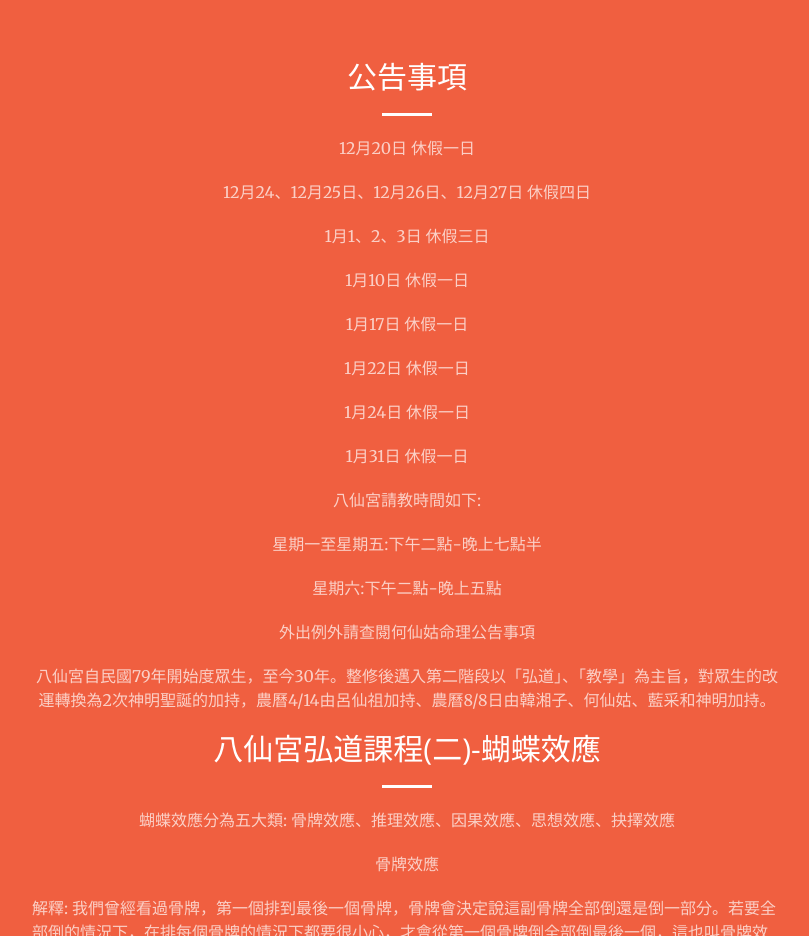
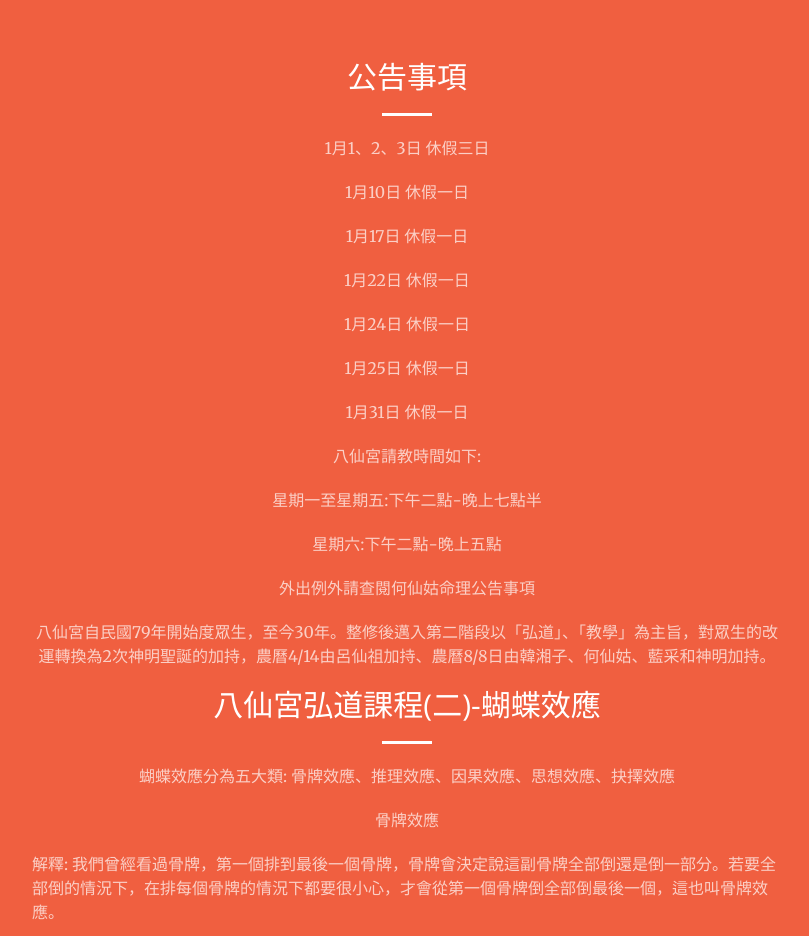
Before and after one commit to st8711000/enterprise-website, a website: page index.html in a window 1280 px wide. Shown: the part 840-1776 px from the top of the page, without its empty margins (233-1042 px from the left). Drawn offline with nearby package versions, Linux system fonts and the light colour scheme.

Commit message:
Update index.html

```diff
--- a/index.html
+++ b/index.html
@@ -88,13 +88,12 @@
                 <div class="col-lg-8 col-lg-offset-2 text-center">
                     <h2 class="section-heading">公告事項</h2>
                     <hr class="light">
-                    <p class="text-faded">12月20日 休假一日</p>
-                    <p class="text-faded">12月24、12月25日、12月26日、12月27日 休假四日</p>
                     <p class="text-faded">1月1、2、3日 休假三日</p>
                     <p class="text-faded">1月10日 休假一日</p>
                     <p class="text-faded">1月17日 休假一日</p>
                     <p class="text-faded">1月22日 休假一日</p>
                     <p class="text-faded">1月24日 休假一日</p>
+                    <p class="text-faded">1月25日 休假一日</p>
                     <p class="text-faded">1月31日 休假一日</p>
                     <p class="text-faded">八仙宮請教時間如下:</p>
                     <p class="text-faded">星期一至星期五:下午二點-晚上七點半</p>
```
